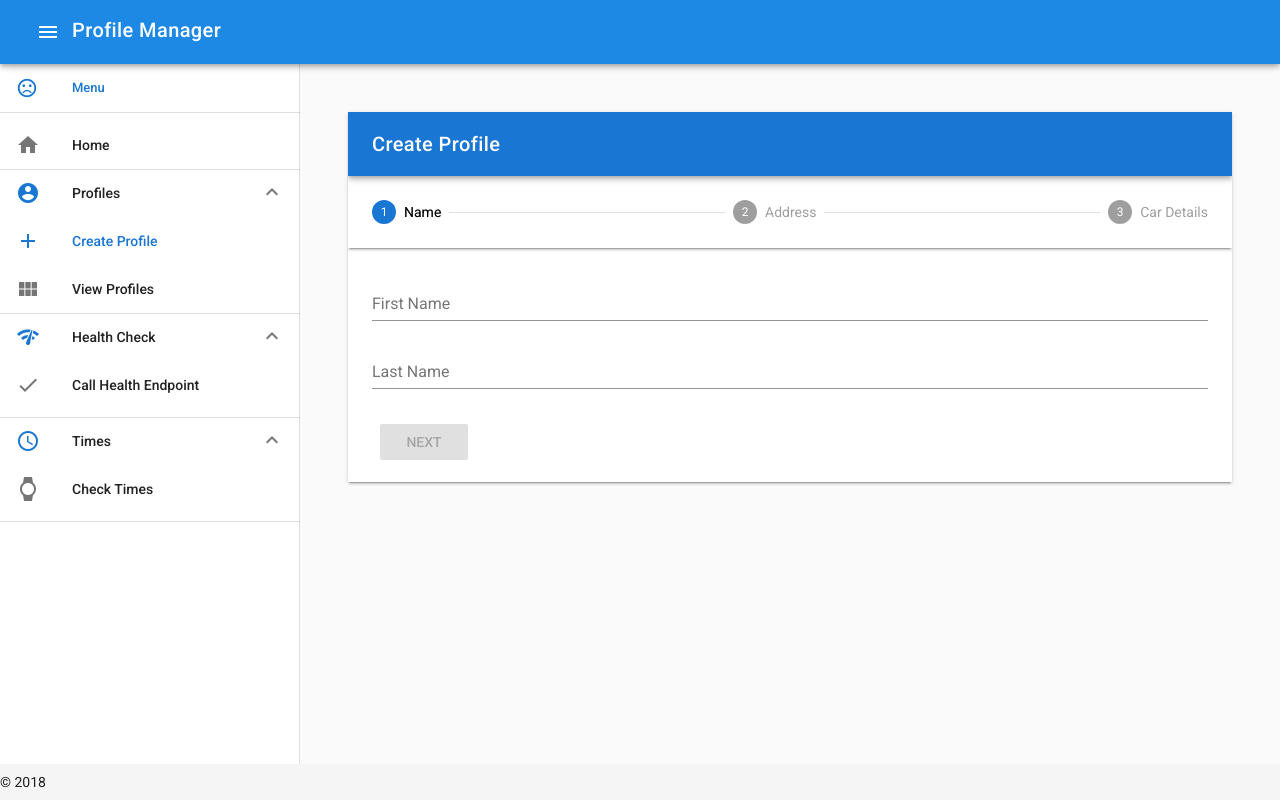
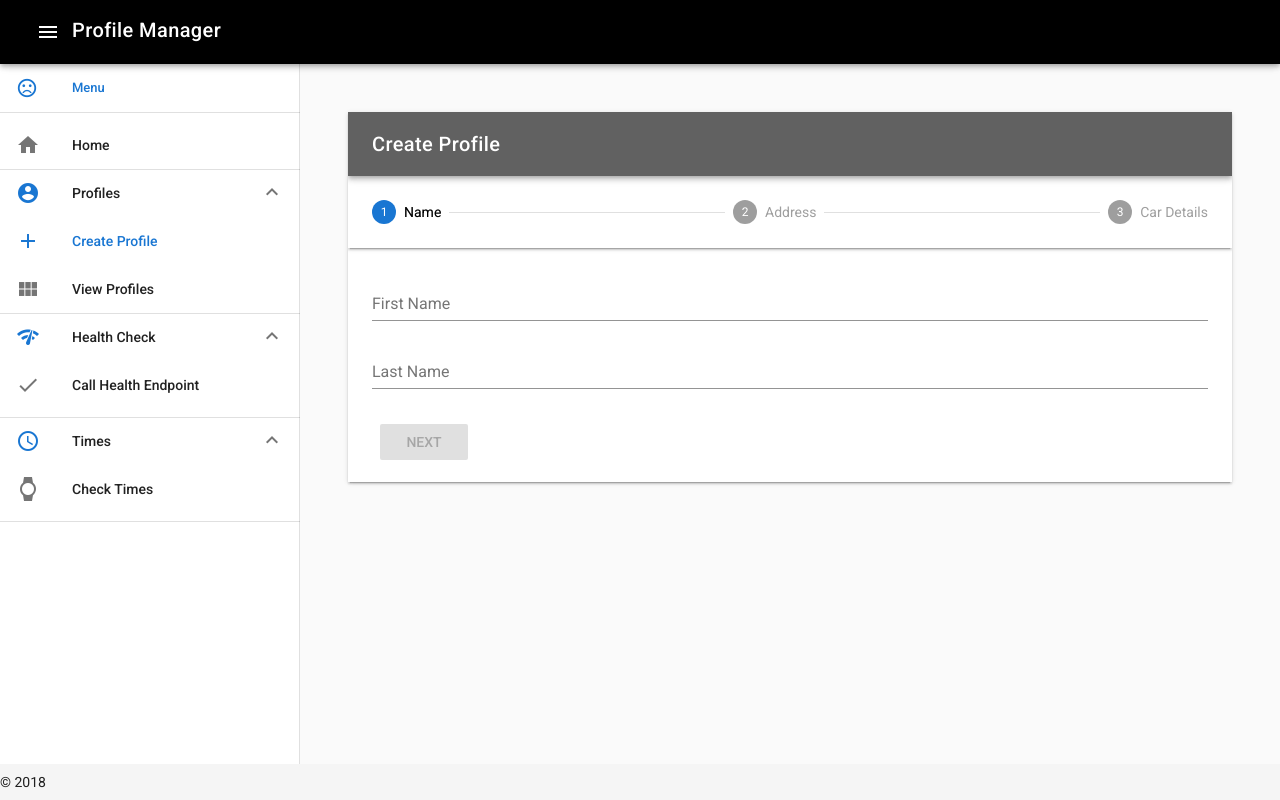
Before and after one commit to dfeg88/vue-profiles-frontend, a Vue app: page /#/create in a window 1280 px wide. Built offline with nearby package versions, Linux system fonts and the light colour scheme.

Commit message:
color change

```diff
--- a/src/App.vue
+++ b/src/App.vue
@@ -29,7 +29,7 @@
     </v-navigation-drawer>
     <v-toolbar
       :clipped-left="$vuetify.breakpoint.lgAndUp"
-      color="blue darken-1"
+      color="black darken-1"
       dark
       app
       fixed>
--- a/src/views/health/HealthCheck.vue
+++ b/src/views/health/HealthCheck.vue
@@ -2,7 +2,7 @@
   <div v-if="healthStatus">
     <v-layout ma-5 row fill-height>
       <v-flex xs12 md6 lg6>
-        <v-toolbar dark class="primary">
+        <v-toolbar dark color="grey darken-2">
           <v-toolbar-title>{{title}}</v-toolbar-title>
         </v-toolbar>
         <v-responsive class="white elevation-6 px-3 pt-3 pb-3">
--- a/src/views/profile/CreateProfile.vue
+++ b/src/views/profile/CreateProfile.vue
@@ -3,7 +3,7 @@
         <v-flex xs12>
           <v-form v-model="valid" class="pa-5" id="create-form">
           <v-stepper v-model="e1">
-            <v-toolbar dark class="primary">
+            <v-toolbar dark color="grey darken-2">
               <v-toolbar-title>{{title}}</v-toolbar-title>
             </v-toolbar>
             <v-stepper-header>
--- a/src/views/time/Times.vue
+++ b/src/views/time/Times.vue
@@ -1,7 +1,7 @@
 <template>
   <v-layout ma-5 row fill-height>
     <v-flex xs12 md6 lg6>
-      <v-toolbar dark class="primary">
+      <v-toolbar dark color="grey darken-2">
         <v-toolbar-title>{{title}}</v-toolbar-title>
       </v-toolbar>
       <v-responsive class="white elevation-6 px-3 pt-3 pb-3">
```
